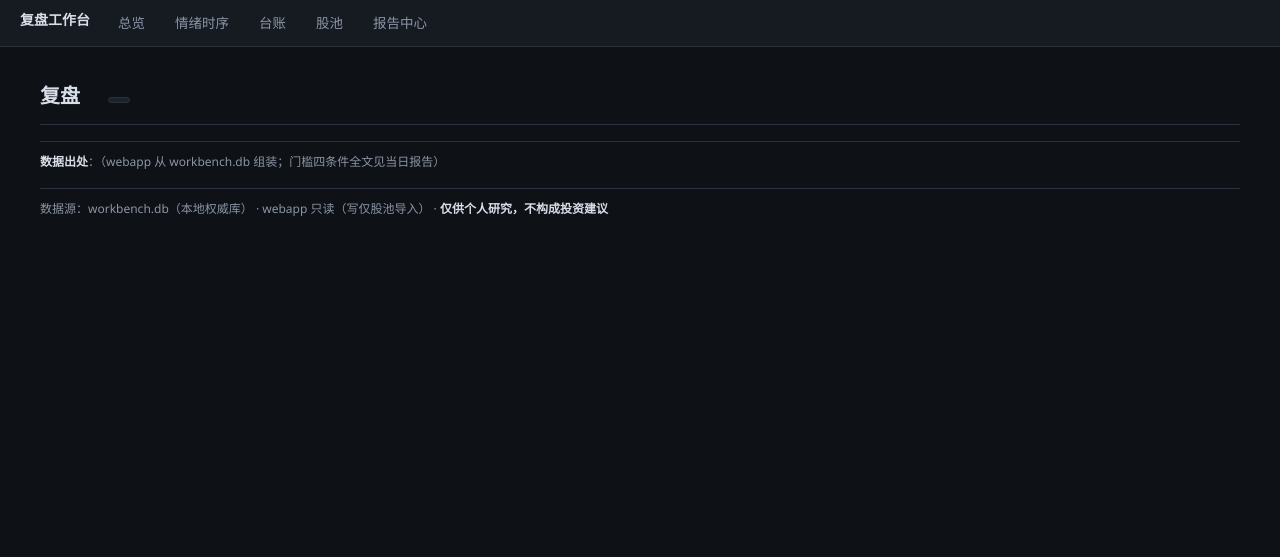
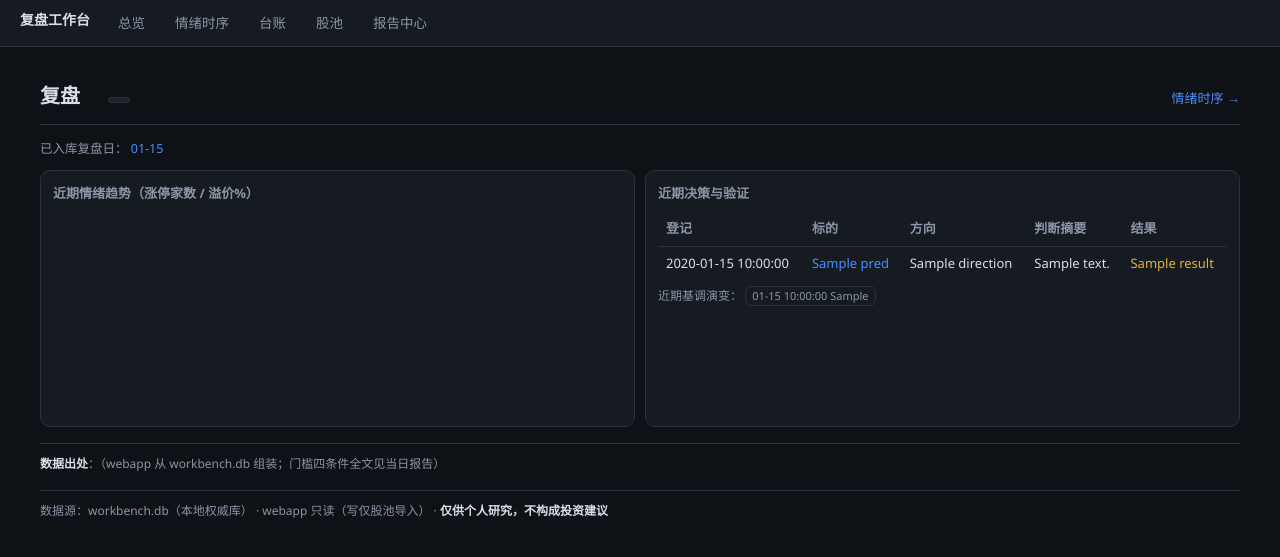
Before and after one commit to Ewan-yu/zcode_financial, a Flask app: template webapp/templates/review.html in a window 1280 px wide. Shown: the top 557 px of the page. Run offline with Flask 3, Linux system fonts and the light colour scheme; the template is opened without the code that fills it: most values are stand-ins (such as "Sample title", 1, 10 or a date in 2020); data that the repository does not hold is empty; some libraries are stand-ins or nearby versions.

Commit message:
回溯能力：复盘页日期导航+近期趋势/决策面板、台账条目级胜率
- review 页：前后交易日导航+已入库日期索引；近期情绪趋势图（涨停/溢价）；
  近期决策与验证面板（含基调演变标签）
- ledger 页：条目级胜率表（依据方法论条目聚合——策略更新与选股胜率统计跟踪）
- 数据侧（本地产物）：dt-scout 回补 10-09~10-15 五日情绪+指数日线6个月（247行），
  六日弧线 高潮→分歧→补涨扩散→末期→退潮→确认 已入库；L2 回溯判定标注非实时

```diff
--- a/webapp/app.py
+++ b/webapp/app.py
@@ -123,7 +123,24 @@ def ledger():
     for r in done:
         by_dir.setdefault(r["direction"], {"对": 0, "错": 0, "其他": 0})
         by_dir[r["direction"]]["对" if r["result"] == "对" else "错" if r["result"] == "错" else "其他"] += 1
-    return render_template("ledger.html", rows=rows, stats=stats, by_dir=by_dir)
+    # 条目级胜率：依据条目拆分聚合（策略更新与选股胜率的统计跟踪）
+    by_refs = {}
+    for r in rows:
+        for ref in re.split(r"[;；,，]", r["refs"] or ""):
+            ref = ref.strip()
+            if not ref or ref == "盘感":
+                continue
+            s = by_refs.setdefault(ref, {"对": 0, "错": 0, "其他": 0, "待": 0})
+            if r["result"] == "对":
+                s["对"] += 1
+            elif r["result"] == "错":
+                s["错"] += 1
+            elif r["result"]:
+                s["其他"] += 1
+            else:
+                s["待"] += 1
+    by_refs = sorted(by_refs.items(), key=lambda kv: -(kv[1]["对"] + kv[1]["错"] + kv[1]["其他"] + kv[1]["待"]))
+    return render_template("ledger.html", rows=rows, stats=stats, by_dir=by_dir, by_refs=by_refs)
 
 
 # ---------------- 页面：股池 ----------------
@@ -206,7 +223,16 @@ def review(date):
     data = build_review_data(date)
     if data is None:
         abort(404)
-    return render_template("review.html", data=data, date=date)
+    dates = [r["date"] for r in q("SELECT date FROM sentiment ORDER BY date")]
+    i = dates.index(date) if date in dates else -1
+    recent = q("SELECT date,limit_ups,limit_downs,max_boards,promo_rate,premium,amount_yi,"
+               "l1,l2,combo_tone FROM sentiment WHERE date<=? ORDER BY date DESC LIMIT 10",
+               (date,))[::-1]
+    recent_preds = q("SELECT * FROM predictions ORDER BY reg_date DESC, id DESC LIMIT 8")
+    return render_template("review.html", data=data, date=date, dates=dates,
+                           prev=dates[i - 1] if i > 0 else None,
+                           nxt=dates[i + 1] if 0 <= i < len(dates) - 1 else None,
+                           recent=recent, recent_preds=recent_preds)
 
 
 def build_review_data(d):
--- a/webapp/templates/review.html
+++ b/webapp/templates/review.html
@@ -5,11 +5,45 @@
   <h1 id="h-title">复盘</h1>
   <span class="date" id="h-date"></span>
   <span class="badge" id="h-badge"></span>
+  <span style="margin-left:auto;font-size:13px">
+    {% if prev %}<a href="{{ url_for('review', date=prev) }}">← 前一交易日</a>{% endif %}
+    {% if nxt %}　<a href="{{ url_for('review', date=nxt) }}">后一交易日 →</a>{% endif %}
+    　<a href="{{ url_for('trend') }}">情绪时序 →</a>
+  </span>
 </header>
+<div style="margin:0 0 10px;font-size:12.5px;color:var(--muted)">
+  已入库复盘日：
+  {% for d in dates %}<a href="{{ url_for('review', date=d) }}" style="margin-right:8px">{{ d[5:] }}</a>{% endfor %}
+</div>
+
+<div class="grid" style="margin-bottom:14px">
+  <div class="chart span6"><h3>近期情绪趋势（涨停家数 / 溢价%）</h3><div class="ec" id="rt1" style="height:210px"></div></div>
+  <div class="tbl span6"><h3>近期决策与验证</h3>
+    <table><thead><tr><th>登记</th><th>标的</th><th>方向</th><th>判断摘要</th><th>结果</th></tr></thead><tbody>
+    {% for p in recent_preds %}
+    <tr><td>{{ p.reg_date }}</td>
+        <td>{% if p.code != 'MARKET' %}<a href="{{ url_for('stock', code=p.code) }}">{{ p.name }}</a>{% else %}{{ p.name }}{% endif %}</td>
+        <td>{{ p.direction }}</td>
+        <td>{{ (p.content or '')[:34] }}{% if (p.content or '')|length > 34 %}…{% endif %}</td>
+        <td class="{{ 'up' if p.result == '对' else 'down' if p.result == '错' else 'warn' }}">{{ p.result or '待验证' }}</td></tr>
+    {% else %}<tr><td colspan="5">无</td></tr>{% endfor %}
+    </tbody></table>
+    <div style="font-size:12px;color:var(--muted);margin-top:6px">近期基调演变：
+      {% for r in recent %}<span class="tag">{{ r.date[5:] }} {{ r.combo_tone or (r.l1 or '') ~ ('×' ~ r.l2 if r.l2 else '') }}</span>{% endfor %}</div>
+  </div>
+</div>
+
 <div id="app"></div>
 <footer><b>数据出处</b>：<span id="prov-body"></span>（webapp 从 workbench.db 组装；门槛四条件全文见当日报告）</footer>
 <script>
 const REAL_DATA = {{ data | tojson }};
+const RECENT = {{ recent | tojson }};
 WB.render(REAL_DATA);
+if (RECENT.length) {
+  const ds = RECENT.map(r => r.date.slice(5));
+  WB.mkLine('rt1', {times: ds, series: [
+    {name: '涨停家数', data: RECENT.map(r => r.limit_ups), color: '#e5484d'},
+    {name: '溢价%', data: RECENT.map(r => r.premium), color: '#e2b341'}]});
+}
 </script>
 {% endblock %}
```
Also changed, not shown: webapp/templates/ledger.html (+9 -0 lines).
